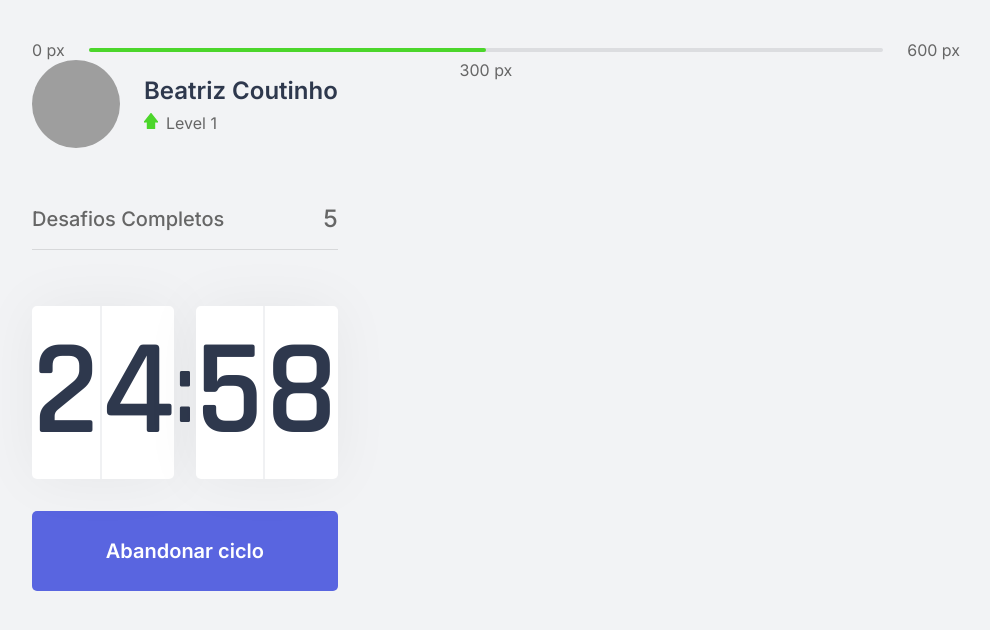
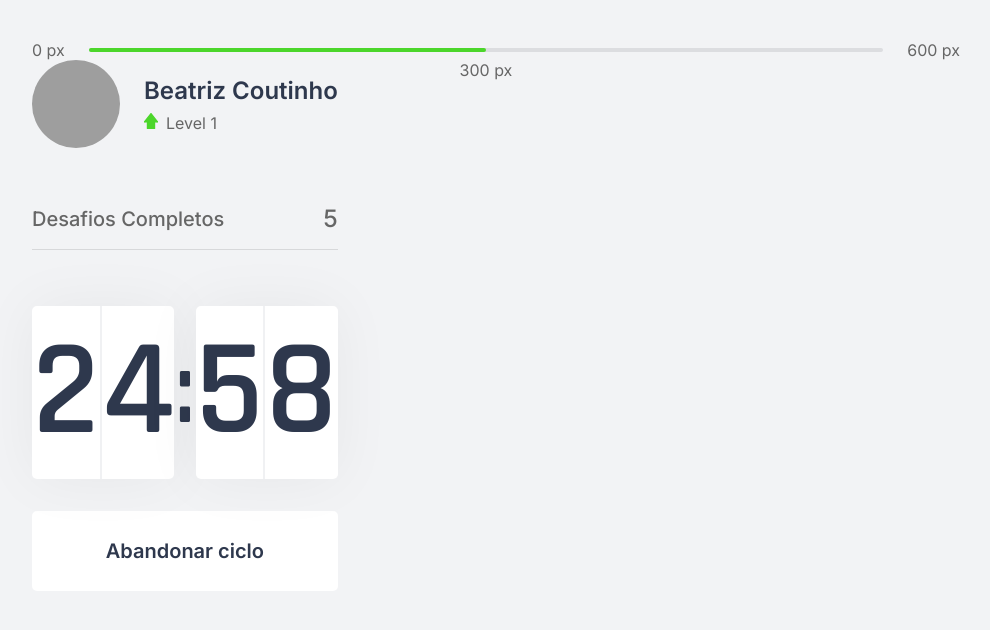
Before and after one commit to bibiacoutinho/NLW4Moveit, a Next.js app: page / in a window 1280 px wide. Both pictures are taken after a click on the button "Iniciar o ciclo". Shown: the top 630 px of the page, without its empty margins (144-1134 px from the left). Built offline with nearby package versions, Linux system fonts and the light colour scheme; grey boxes are pictures that could not be loaded.

Commit message:
aula3: adicionado estilo para botao de abandonar ciclo

```diff
--- a/src/components/Countdown.tsx
+++ b/src/components/Countdown.tsx
@@ -40,7 +40,7 @@ export function Countdown() {
             { isActive ? (
                 <button
                     type="button"
-                    className={styles.countdownButton}
+                    className={`${styles.countdownButton} ${styles.countdownButtonActive}`}
                     onClick={startCountdown}>
 
                     Abandonar ciclo
--- a/src/styles/components/Countdown.module.css
+++ b/src/styles/components/Countdown.module.css
@@ -64,3 +64,13 @@
 .countdownButton:hover{
     background-color: var(--blue-dark);
 }
+
+.countdownButtonActive {
+    background-color: var(--white);
+    color: var(--title);
+}
+
+.countdownButtonActive:hover {
+    background-color: var(--red);
+    color: var(--white);
+}
```
